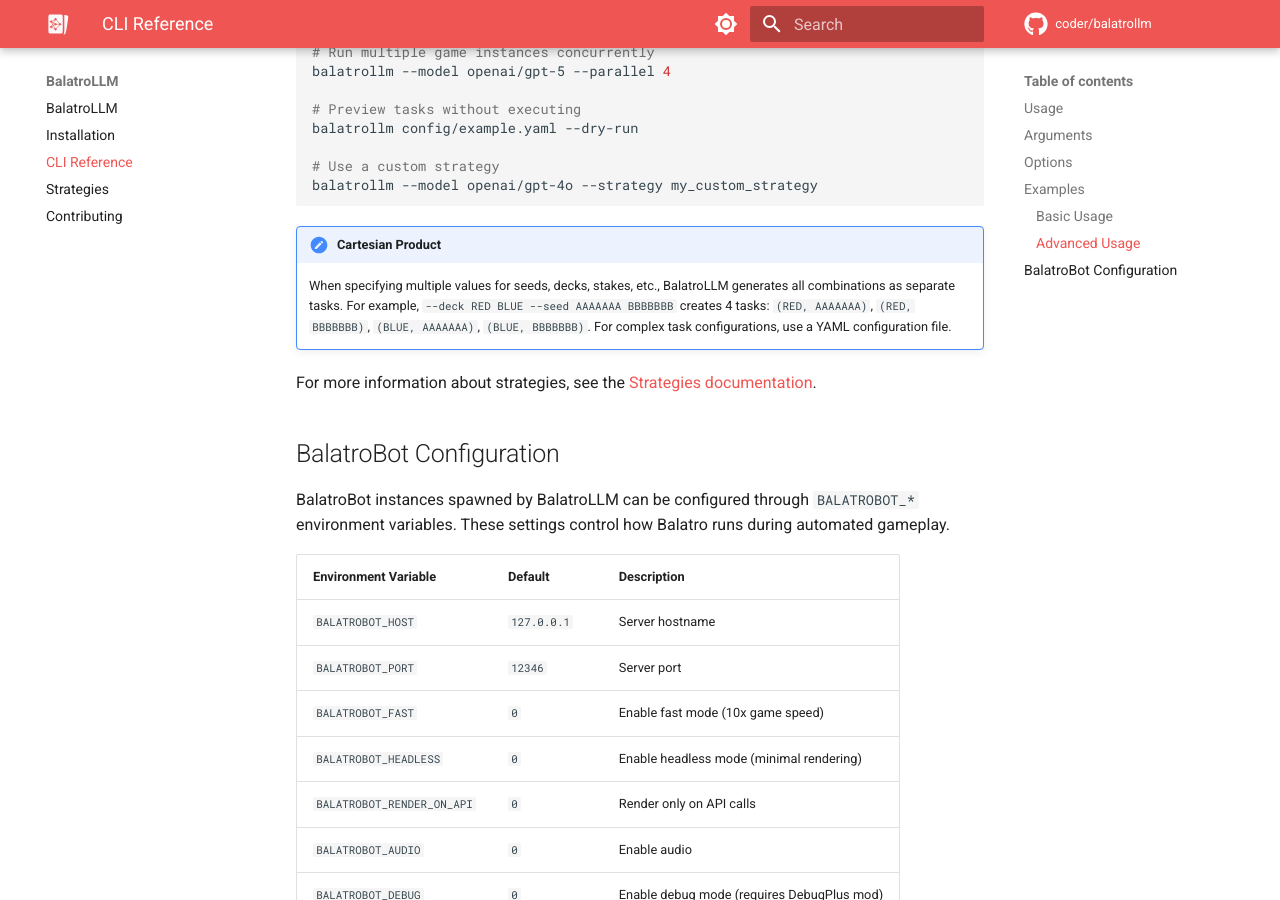
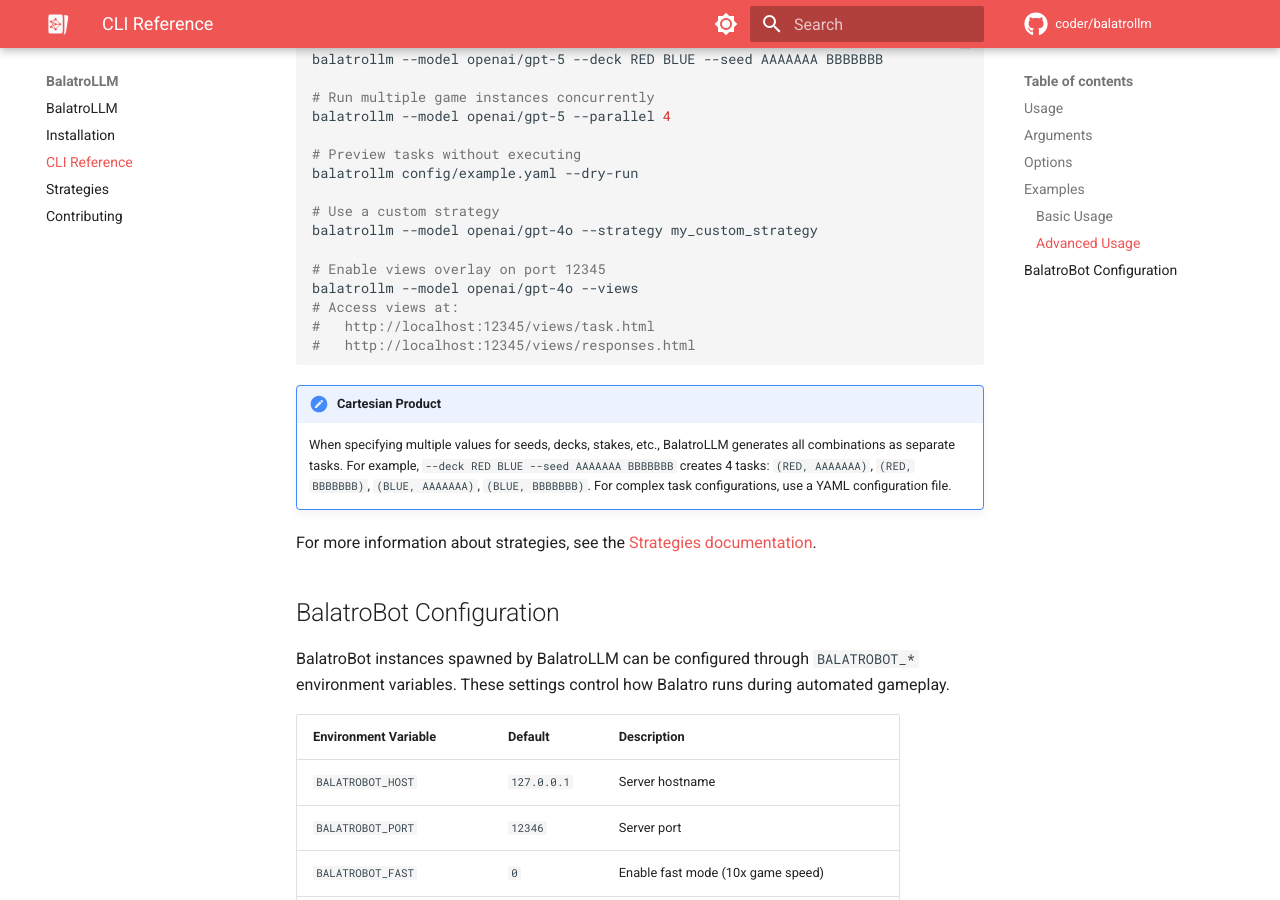
Before and after one commit to coder/balatrollm, an MkDocs documentation site: the page built from docs/cli.md, in a window 1280 px wide and 900 px high, scrolled down 2212 px. Built offline with MkDocs 1.6.1 and Material for MkDocs 9.7.7, drawn with Linux system fonts in a browser that asks for light colours; comment, search, counter and statistics services are not loaded; some of the changed text lies outside the part shown.

Commit message:
docs(cli): add --views flag

````diff
--- a/docs/cli.md
+++ b/docs/cli.md
@@ -36,6 +36,7 @@
 | `--port PORT`         | `BALATROLLM_PORT`     | `12346`                        | Starting port                |
 | `--base-url URL`      | `BALATROLLM_BASE_URL` | `https://openrouter.ai/api/v1` | LLM API base URL             |
 | `--api-key KEY`       | `BALATROLLM_API_KEY`  | *None*                         | LLM API key                  |
+| `--views`             | `BALATROLLM_VIEWS`    | `False`                        | Enable views HTTP server     |
 | `--dry-run`           | -                     | `False`                        | Show tasks without executing |
 
 !!! note "Multiple Values"
@@ -76,6 +77,12 @@
 
 # Use a custom strategy
 balatrollm --model openai/gpt-4o --strategy my_custom_strategy
+
+# Enable views overlay on port 12345
+balatrollm --model openai/gpt-4o --views
+# Access views at:
+#   http://localhost:12345/views/task.html
+#   http://localhost:12345/views/responses.html
 ```
 
 !!! note "Cartesian Product"
````
